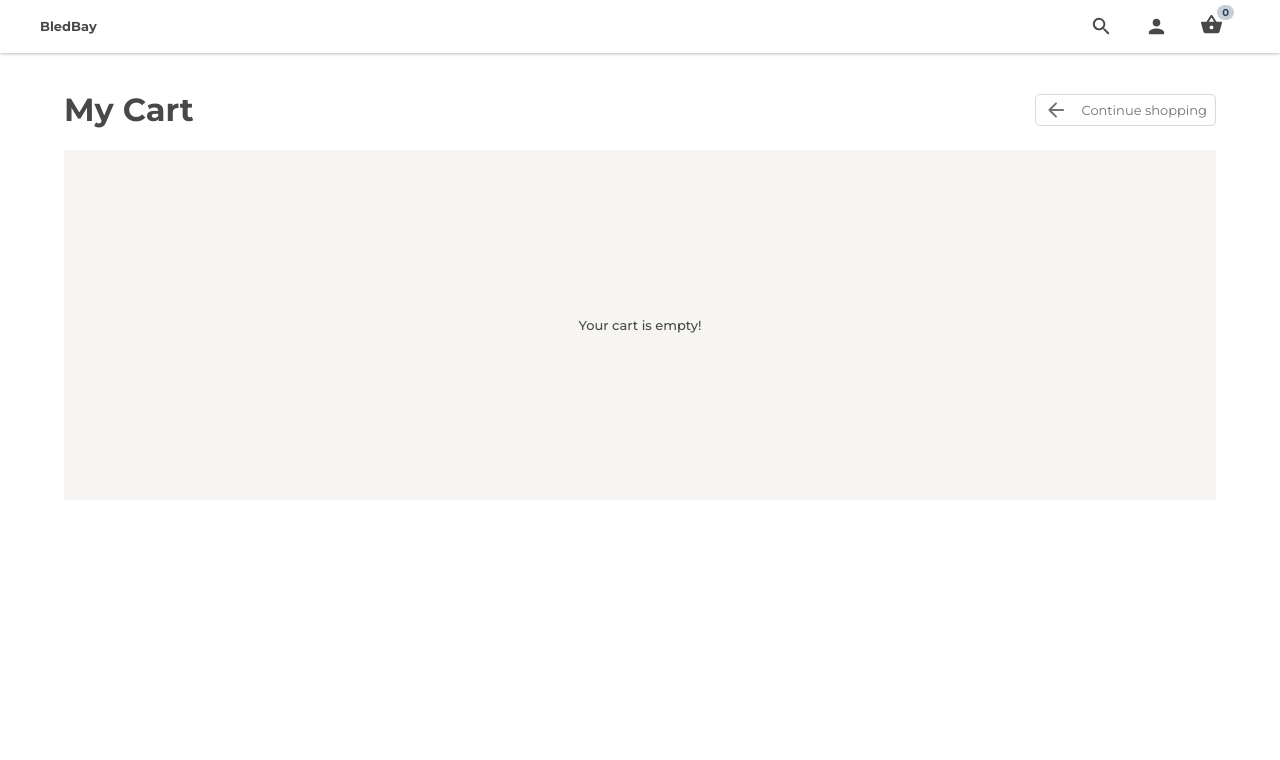
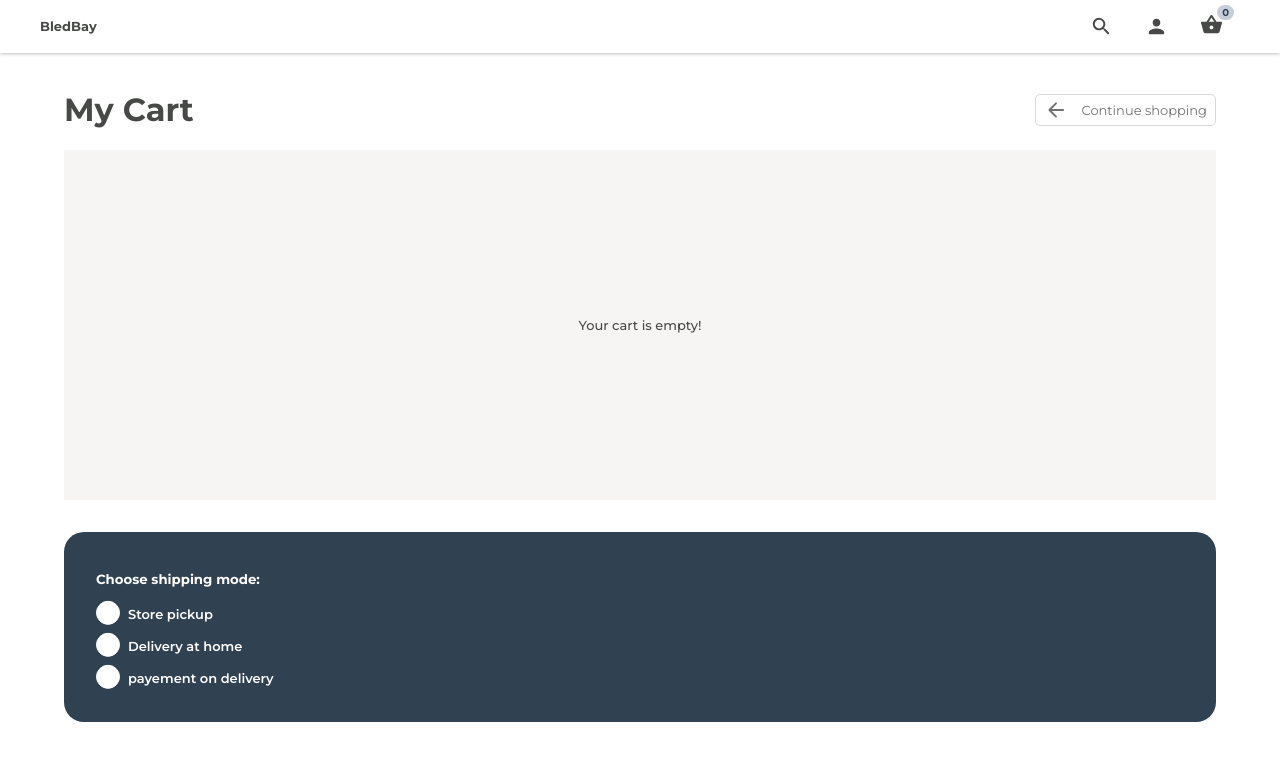
Before and after one commit to xmeix/e-comm-web-app, a React (Vite) app in the folder client/: page /cart in a window 1280 px wide. Shown: the top 760 px of the page. Built offline with nearby package versions, Linux system fonts and the light colour scheme.

Commit message:
add: cart shipping buttons

```diff
--- a/client/src/components/cartProducts/cartProduct/CartProduct.css
+++ b/client/src/components/cartProducts/cartProduct/CartProduct.css
@@ -12,12 +12,15 @@
 .cart-product .cart-product-image {
   border-radius: 10px;
   overflow: hidden;
+  min-width: 150px;
+  max-width: 150px;
 }
 
 .cart-product .cart-product-image img {
-  width: 150px;
+  min-width: 150px;
+  max-width: 150px;
   height: 100px;
-  object-fit: fit;
+  object-fit: cover;
 }
 
 .cart-product .cart-product-details {
@@ -73,6 +76,12 @@
 @media screen and (max-width: 600px) {
   .cart-product .cart-product-image img {
     height: 80px;
-    width: 80px;
+    min-width: 80px;
+    max-width: 80px;
+  }
+  .cart-product .cart-product-image {
+    min-width: 80px;
+    height: 80px;
+    max-width: 80px;
   }
 }
--- a/client/src/index.css
+++ b/client/src/index.css
@@ -70,3 +70,9 @@ select option:hover {
 .flex {
   display: flex;
 }
+
+*,
+*:before,
+*:after {
+  box-sizing: border-box;
+}
--- a/client/src/pages/cart/Cart.jsx
+++ b/client/src/pages/cart/Cart.jsx
@@ -4,6 +4,7 @@ import { NavLink } from "react-router-dom";
 
 import { useSelector } from "react-redux";
 import ArrowBackRoundedIcon from "@mui/icons-material/ArrowBackRounded";
+import CartShoppingCheckout from "./cartShippingCheckout/CartShippingCheckout";
 const Cart = () => {
   const { cart } = useSelector((state) => state.cart);
 
@@ -22,6 +23,7 @@ const Cart = () => {
         <CartProducts />
       )}
       {/* Shipping and checkout */}
+      <CartShoppingCheckout />
     </div>
   );
 };
--- /dev/null
+++ b/client/src/pages/cart/cartShippingCheckout/CartShippingCheckout.css
@@ -0,0 +1,62 @@
+.cart-shipping-checkout {
+  background-color: var(--blue);
+  color: var(--white);
+
+  padding: 2em;
+  margin-top: 2em;
+  border-radius: 20px;
+  display: flex;
+  justify-content: space-between;
+  flex-wrap: wrap;
+}
+.cart-shipping-checkout .cart-shipping h5 {
+  /* color: var(--v-dark-gray); */
+  margin: 0.5em 0;
+}
+.cart-shipping-checkout .cart-shipping {
+  display: flex;
+  flex-direction: column;
+  gap: 0.5em;
+}
+.cart-shipping-checkout .radio-container {
+  display: flex;
+  align-items: center;
+  gap: 0.5em;
+}
+.cart-shipping-checkout .radio-container label {
+  font-size: 13px;
+  font-weight: 600;
+}
+
+.cart-shipping-checkout input[type="radio"] {
+  /* Add if not using autoprefixer */
+  -webkit-appearance: none;
+  appearance: none;
+  /* For iOS < 15 to remove gradient background */
+  background-color: #fff;
+  /* Not removed via appearance */
+  margin: 0;
+
+  font: inherit;
+  width: 1.5em;
+  height: 1.5em;
+  border: 1px solid var(--white);
+  border-radius: 50%;
+  transform: translateY(-0.075em);
+  display: flex;
+  justify-content: center;
+  align-items: center;
+  cursor: pointer;
+}
+
+.cart-shipping-checkout input[type="radio"]::before {
+  content: "✘";
+  color: var(--blue) !important;
+  font: inherit;
+  transform: scale(0);
+  transition: 120ms transform ease-in-out;
+}
+
+.cart-shipping-checkout input[type="radio"]:checked::before {
+  transform: scale(1);
+}
--- /dev/null
+++ b/client/src/pages/cart/cartShippingCheckout/CartShippingCheckout.jsx
@@ -0,0 +1,28 @@
+import "./CartShippingCheckout.css";
+const CartShoppingCheckout = () => {
+  return (
+    <div className="cart-shipping-checkout">
+      <div className="cart-shipping">
+        <h5>Choose shipping mode: </h5>
+        <div className="radio-container">
+          <input type="radio" id="store" name="shipping" />
+          <label htmlFor="store">Store pickup</label>
+        </div>
+        <div className="radio-container">
+          <input type="radio" id="home" name="shipping" />
+          <label htmlFor="home">Delivery at home</label>
+        </div>
+
+        <div className="radio-container">
+          <input type="radio" id="ondeliv" name="shipping" />
+          <label htmlFor="ondeliv">payement on delivery</label>
+        </div>
+      </div>
+      <div className="cart-checkout">
+
+      </div>
+    </div>
+  );
+};
+
+export default CartShoppingCheckout;
```
